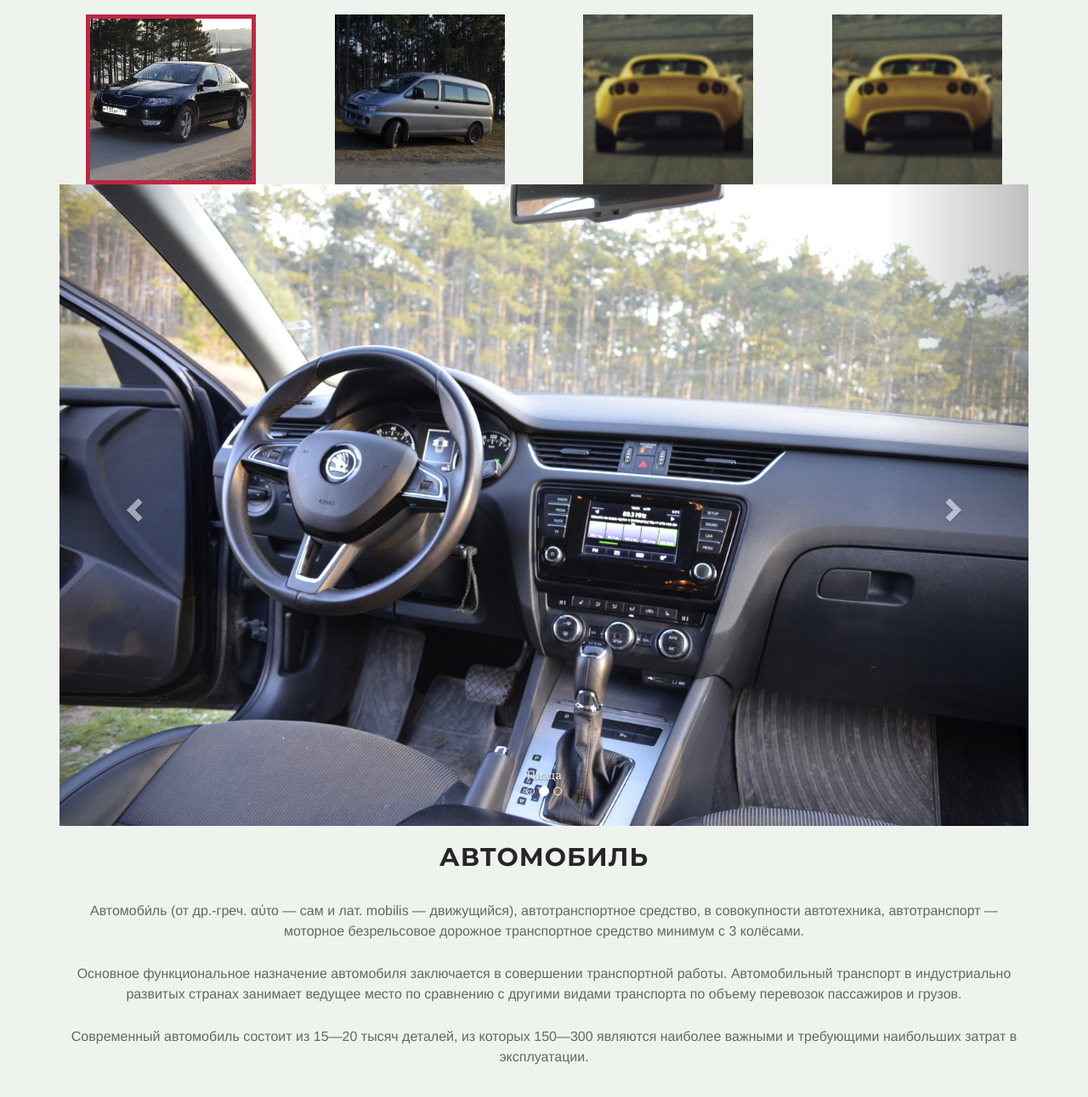
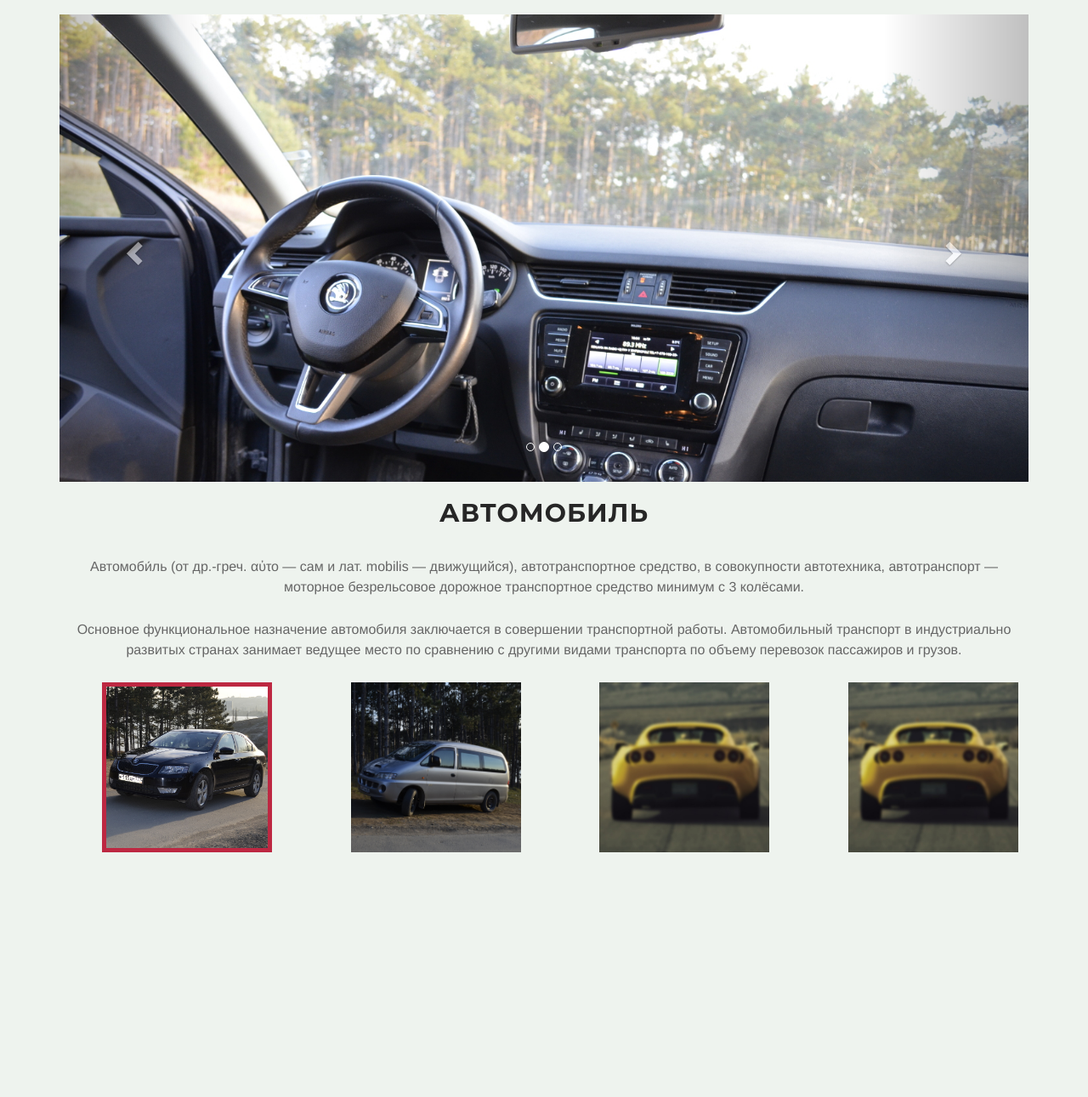
Before and after one commit to Moonfenix/moonfenix.github.io, a plain HTML site: page index.html in a window 1280 px wide. Shown: the part 1298-2589 px from the top of the page at 85% size. After the commit the page ends 2401 px from the top, so only its background shows below. Drawn offline with Linux system fonts and the light colour scheme; some packages are replaced by stand-ins of ours.

Commit message:
Experimenting with images placement.

```diff
--- a/css/styles.css
+++ b/css/styles.css
@@ -15,7 +15,7 @@
 
 img.imgborder {
     padding: 0px 0px 0px 0px;
-    margin: 0px 0px 0px 0px;
+    margin: 0px 50px 0px 50px;
     width: 200px;
     height: 200px;
 }
@@ -47,3 +47,8 @@ img.imgborder-active:hover {
     background-size: cover;
     -o-background-size: cover;
 }
+
+.carousel-inner{
+  width:100%;
+  max-height: 550px !important;
+}
--- a/index.html
+++ b/index.html
@@ -148,20 +148,7 @@
 				</div>
 			</div>
 			<br />
-			<div class="row">
-				<div class="col-sm-3">
-					<img class="imgborder imgborder-active" src="./img/car1.jpg" alt="..." data-car="car1">
-				</div>
-				<div class="col-sm-3">
-					<img class="imgborder" src="./img/car2.jpg" alt="..." data-car="car2">
-				</div>
-				<div class="col-sm-3">
-					<img class="imgborder" src="./img/ppp.jpg" alt="...">
-				</div>
-				<div class="col-sm-3">
-					<img class="imgborder" src="./img/ppp.jpg" alt="...">
-				</div>
-			</div>
+
 			<div id="car1" class="cars">
 				<div id="carousel1" class="carousel slide" data-ride="carousel">
 					<!-- Indicators -->
@@ -207,9 +194,6 @@
 						<p>
 							Основное функциональное назначение автомобиля заключается в совершении транспортной работы. Автомобильный транспорт в индустриально развитых странах занимает ведущее место по сравнению с другими видами транспорта по объему перевозок пассажиров и грузов.
 						</p>
-						<p>
-							Современный автомобиль состоит из 15—20 тысяч деталей, из которых 150—300 являются наиболее важными и требующими наибольших затрат в эксплуатации.
-						</p>
 					</div>
 				</div>
 			</div>
@@ -250,15 +234,34 @@
 					<a class="right carousel-control" href="#carousel2" role="button" data-slide="next"> <span class="glyphicon glyphicon-chevron-right" aria-hidden="true"></span> <span class="sr-only">Next</span> </a>
 				</div>
 				<br>
+
 				<div class="row">
 					<div class="col-sm-12 grey-text-block">
+						<h2>Лучшая тачка на районе</h2>
 						<p>
-							Лучшая тачка в этой галактике.
+							Автомоби́ль (от др.-греч. αὐτο — сам и лат. mobilis — движущийся), автотранспортное средство, в совокупности автотехника, автотранспорт — моторное безрельсовое дорожное транспортное средство минимум с 3 колёсами.
+						</p>
+						<p>
+							Основное функциональное назначение автомобиля заключается в совершении транспортной работы. Автомобильный транспорт в индустриально развитых странах занимает ведущее место по сравнению с другими видами транспорта по объему перевозок пассажиров и грузов.
 						</p>
 
 					</div>
 				</div>
 			</div>
+				<div class="row">
+					<div class="col-sm-3">
+						<img class="imgborder imgborder-active" src="./img/car1.jpg" alt="..." data-car="car1">
+					</div>
+					<div class="col-sm-3">
+						<img class="imgborder" src="./img/car2.jpg" alt="..." data-car="car2">
+					</div>
+					<div class="col-sm-3">
+						<img class="imgborder" src="./img/ppp.jpg" alt="...">
+					</div>
+					<div class="col-sm-3">
+						<img class="imgborder" src="./img/ppp.jpg" alt="...">
+					</div>
+				</div>
 		</section>
 
 		<!-- Download Section -->
```
